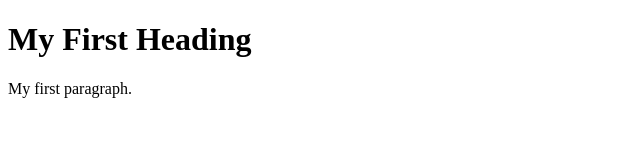
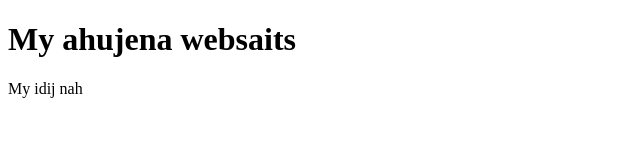
Before and after one commit to bledSHPAAGAAA/webpage3, a plain HTML site: page index.html in a window 1280 px wide. Shown: the whole page, without its empty margins (0-640 px from the left). Drawn offline with Linux system fonts and the light colour scheme.

Commit message:
Update index.html

```diff
--- a/index.html
+++ b/index.html
@@ -2,9 +2,8 @@
 <html>
 <body>
 
-<h1>My First Heading</h1>
-<p>My first paragraph.</p>
-
+<h1>My ahujena websaits</h1>
+<p>My idij nah</p>
 
 </body>
 </html>
```
